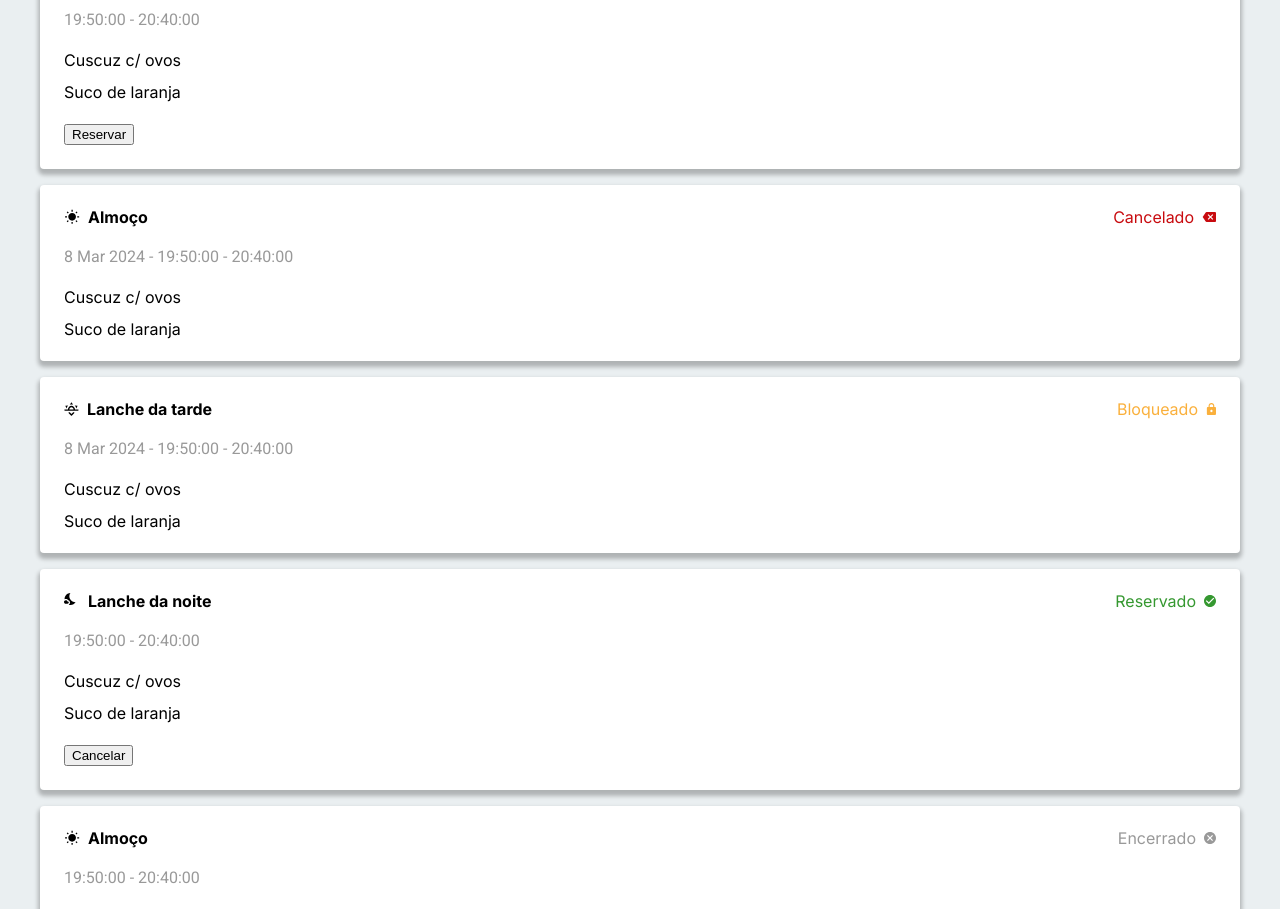
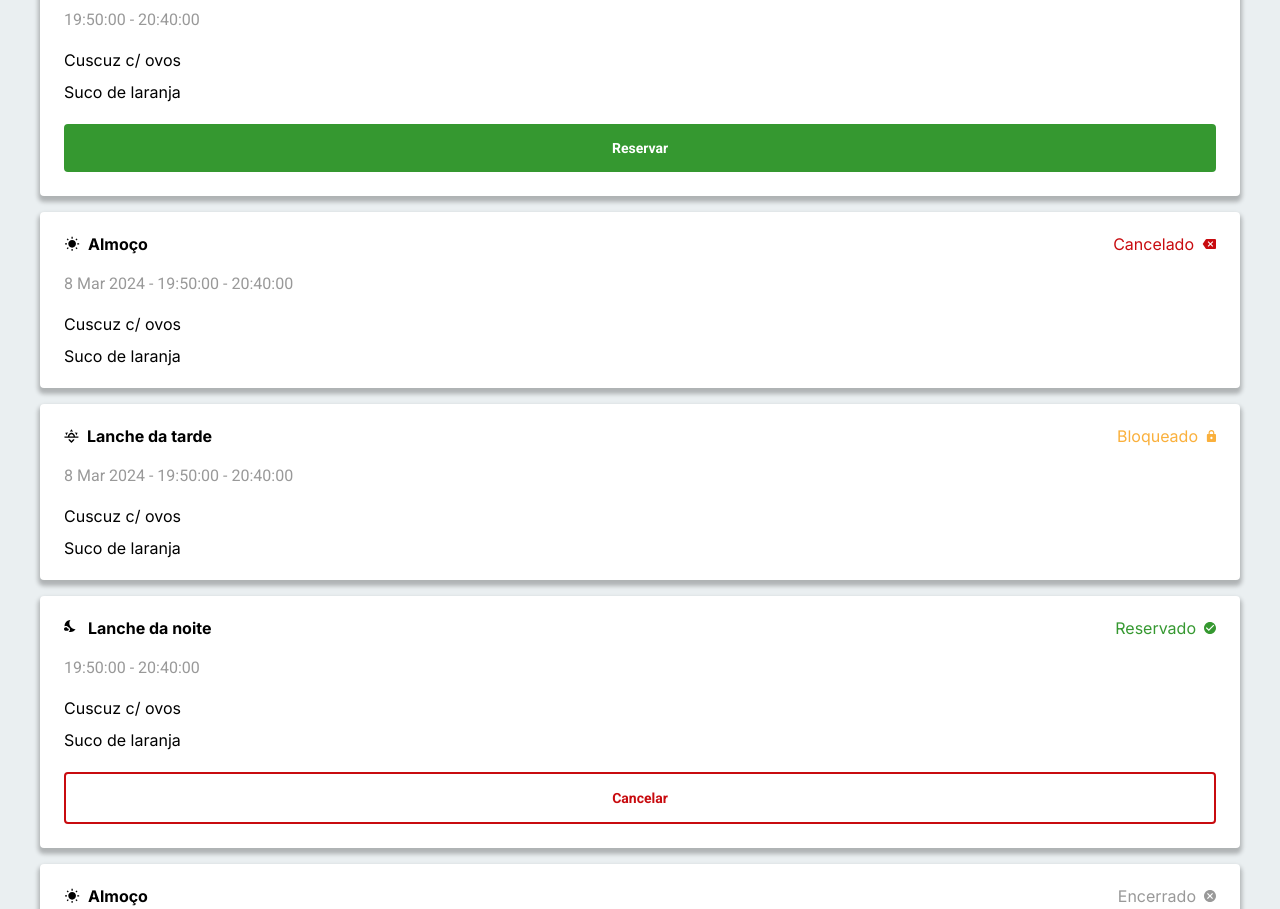
Before and after one commit to LuanF11/SisRef_V2, a Next.js app: page / in a window 1280 px wide. Shown: the part 220-1129 px from the top of the page. Built offline with nearby package versions, Linux system fonts and the light colour scheme.

Commit message:
Refatorei o componente botão

```diff
--- a/src/app/globals.css
+++ b/src/app/globals.css
@@ -9,6 +9,7 @@
   --background: #EAEFF1;
   --azul-claro: #009BE5;
   --laranja: #FAB03C;
+  --azul-escuro: #3F51B5;
 
   /* --sombra-pequena: 0px 2px 2px 0px rgba(0, 0, 0, 0.25);
   --sombra-grande: 0px 4px 4px 2px rgba(0, 0, 0, 0.25); */
--- /dev/null
+++ b/src/components/Button/Button.module.css
@@ -0,0 +1,40 @@
+.button{
+    display: flex;
+    justify-content: center;
+    align-items: center;
+    width: 100%;
+
+    padding: 1rem;
+    border-radius: .25rem;
+
+    text-align: justify;
+    font-size: 0.875rem;
+    font-weight: bold;
+    font-family: 'Roboto', sans-serif;
+
+    appearance: none;
+
+    border: none;
+    cursor: pointer;
+}
+
+.green {
+    background-color: var(--verde-logo);
+    color: var(--branco)
+}
+
+.darkBlue {
+    background-color: var(--azul-escuro);
+    color: var(--branco)
+}
+
+.redOutline {
+    background-color: var(--branco);
+    color: var(--vermelho);
+    border: .125rem solid var(--vermelho);
+}
+
+.white {
+    background-color: var(--branco);
+    color: var(--preto);
+}
--- /dev/null
+++ b/src/components/Button/Button.tsx
@@ -0,0 +1,31 @@
+import React from "react";
+import styles from "./Button.module.css";
+
+interface ButtonProps {
+  children: React.ReactNode;
+  variant: "verde" | "azul-escuro" | "branco" | "vermelho-outline";
+}
+
+const Button = ({ children, variant }: ButtonProps) => {
+  let style = styles.button + " ";
+  switch (variant) {
+    case "verde":
+      style += styles.green;
+      break;
+    case "azul-escuro":
+      style += styles.darkBlue;
+      break;
+    case "branco":
+      style += styles.white;
+      break;
+    case "vermelho-outline":
+      style += styles.redOutline;
+      break;
+  }
+
+  return (
+    <button className={style}>{children}</button>
+  );
+};
+
+export default Button;
--- a/src/components/CardAttention/CardAttention.tsx
+++ b/src/components/CardAttention/CardAttention.tsx
@@ -1,4 +1,4 @@
-import CardButton from "../CardButton/CardButton";
+import Button from "../Button/Button";
 
 import React from "react";
 import PropTypes from "prop-types";
@@ -14,7 +14,7 @@ const CardAttention = ({iconAlert,textContent}) => {
       <div className={styles.content}>
         {textContent}
       </div>
-        <CardButton backgroundColorButton="white" colorTextButton="black" contentButton="Entendido"></CardButton>
+        <Button backgroundColorButton="white" colorTextButton="black" contentButton="Entendido"></Button>
     </div>
   );
 }
--- a/src/components/MealCard/MealCard.tsx
+++ b/src/components/MealCard/MealCard.tsx
@@ -7,6 +7,7 @@ import MealNameText from './MealNameText/MealNameText';
 import { MenuItemWithMeal } from '@/lib/types/MenuItemWithMeal';
 import CanceladoText from './SituationTexts/CanceladoText';
 import BloqueadoText from './SituationTexts/BloqueadoText';
+import Button from '../Button/Button';
 
 interface GenericCardProps {
   mealByDay: MenuItemWithMeal;
@@ -98,12 +99,12 @@ const MealCard = ({ mealByDay: menu, showDateAndTime }: GenericCardProps) => {
       }</div>
       {
         getSituationText(menu) === "DisponivelText" && (
-          <button className={styles.button}>Reservar</button>
+          <Button variant="verde">Reservar</Button>
         )
       }
       {
         getSituationText(menu) === "ReservadoText" && (
-          <button className={styles.button}>Cancelar</button>
+          <Button variant="vermelho-outline">Cancelar</Button>
         )
       }
     </div>
```
Also changed, not shown: src/components/CardButton/CardButton.module.css (deleted, +0 -18 lines), src/components/CardButton/CardButton.tsx (deleted, +0 -12 lines).
